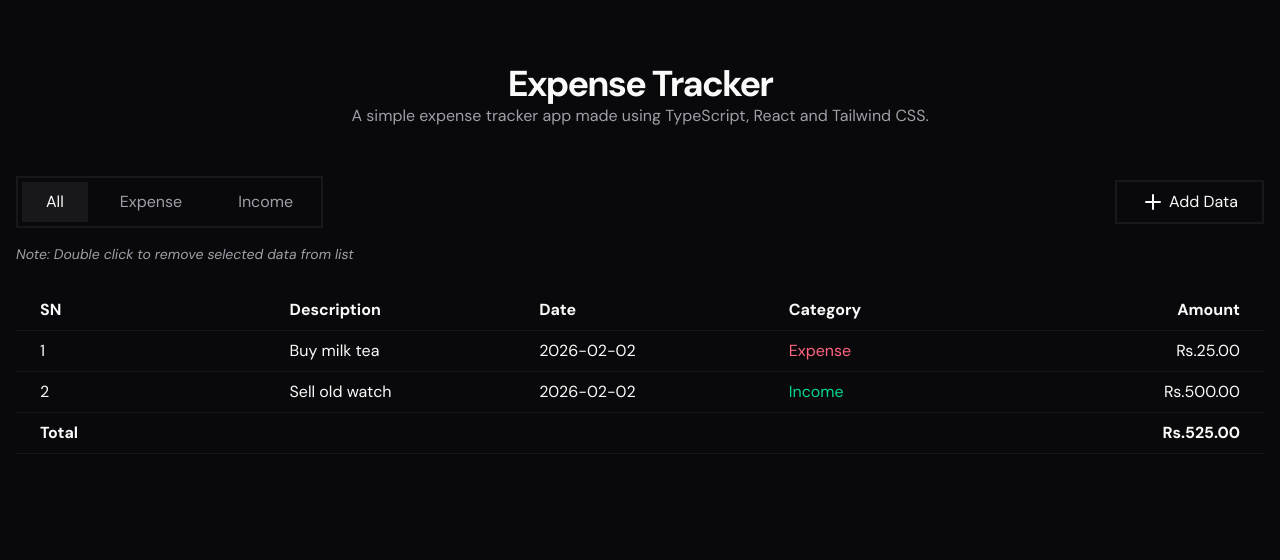
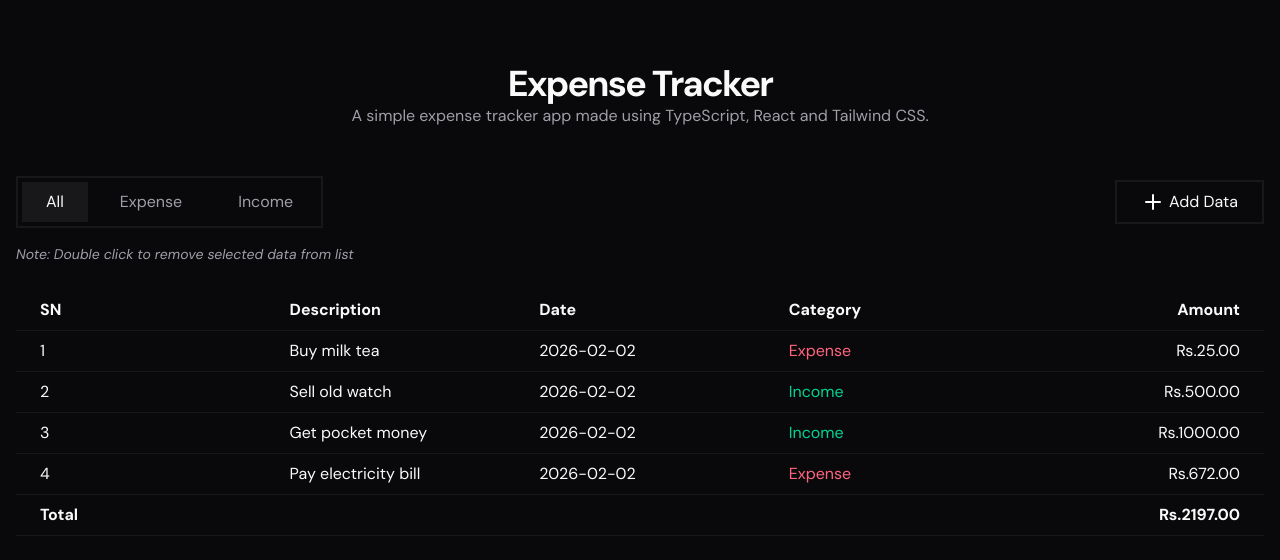
Before and after one commit to Ashmin-Bhujel/react-expense-tracker, a React (Vite) app: page / in a window 1280 px wide. Shown: the top 560 px of the page. Built offline with nearby package versions, Linux system fonts and the light colour scheme.

Commit message:
feat: filter list functionality

```diff
--- a/src/components/expense-tracker.tsx
+++ b/src/components/expense-tracker.tsx
@@ -1,15 +1,37 @@
 import { Plus } from "lucide-react";
 import Button from "./button";
 import Filter from "./filter";
+import type { FilterOption } from "./filter";
 import { expenseData as initialExpenseData } from "../data";
 import Table from "./table";
+import { useState } from "react";
 
 export default function ExpenseTracker() {
+  const [expenseData, setExpenseData] = useState(initialExpenseData);
+  const [filteredExpenseData, setFilteredExpenseData] = useState(expenseData);
+
+  const totalAmount = filteredExpenseData.reduce(
+    (acc, curr) => acc + curr.amount,
+    0,
+  );
+
+  function updateFilteredExpenseData(filterOption: FilterOption) {
+    if (filterOption === "all") {
+      setFilteredExpenseData(expenseData);
+    } else {
+      setFilteredExpenseData(
+        expenseData.filter(
+          (expenseData) => expenseData.category === filterOption,
+        ),
+      );
+    }
+  }
+
   return (
     <section className="container mx-auto my-12 px-4">
       {/* Options */}
       <div className="flex items-center justify-between">
-        <Filter />
+        <Filter updateFilteredExpenseData={updateFilteredExpenseData} />
         <Button logo={<Plus />}>Add Data</Button>
       </div>
 
@@ -19,7 +41,10 @@ export default function ExpenseTracker() {
       </em>
 
       {/* Table */}
-      <Table filteredExpenseData={initialExpenseData} />
+      <Table
+        filteredExpenseData={filteredExpenseData}
+        totalAmount={totalAmount}
+      />
     </section>
   );
 }
--- a/src/components/filter.tsx
+++ b/src/components/filter.tsx
@@ -3,14 +3,19 @@ import FilterTab from "./filter-tab";
 
 export type FilterOption = "all" | "expense" | "income";
 
+type FilerProps = {
+  updateFilteredExpenseData: (filterOption: FilterOption) => void;
+};
+
 const filterOptions: FilterOption[] = ["all", "expense", "income"];
 
-export default function Filter() {
+export default function Filter({ updateFilteredExpenseData }: FilerProps) {
   const [currentFilterOption, setCurrentFilterOption] =
     useState<FilterOption>("all");
 
   function handleFilterOptionChange(filterOption: FilterOption) {
     setCurrentFilterOption(filterOption);
+    updateFilteredExpenseData(filterOption);
   }
 
   return (
--- a/src/components/table-foot.tsx
+++ b/src/components/table-foot.tsx
@@ -1,14 +1,15 @@
-export default function TableFoot() {
+type TableFootProps = {
+  totalAmount: number;
+};
+
+export default function TableFoot({ totalAmount }: TableFootProps) {
   return (
     <tfoot>
       <tr className="flex items-center border-b border-(--muted-background) transition-colors duration-300 hover:bg-(--muted-background)">
         <td className="flex-1 px-6 py-2 text-left font-bold">Total</td>
         <td className="flex-1 px-6 py-2 text-right font-bold">
           <span>Rs.</span>
-          {/*
-          // TODO: Display calculated total
-          */}
-          <span>525.00</span>
+          <span>{totalAmount.toFixed(2)}</span>
         </td>
       </tr>
     </tfoot>
--- a/src/components/table.tsx
+++ b/src/components/table.tsx
@@ -5,9 +5,13 @@ import TableHead from "./table-head";
 
 type TableProps = {
   filteredExpenseData: ExpenseData[];
+  totalAmount: number;
 };
 
-export default function Table({ filteredExpenseData }: TableProps) {
+export default function Table({
+  filteredExpenseData,
+  totalAmount,
+}: TableProps) {
   return (
     <table className="mt-6 flex flex-col">
       {/* Table head */}
@@ -17,7 +21,7 @@ export default function Table({ filteredExpenseData }: TableProps) {
       <TableBody filteredExpenseData={filteredExpenseData} />
 
       {/* Table foot */}
-      <TableFoot />
+      <TableFoot totalAmount={totalAmount} />
     </table>
   );
 }
--- a/src/data/index.ts
+++ b/src/data/index.ts
@@ -21,4 +21,18 @@ export const expenseData: ExpenseData[] = [
     category: "income",
     amount: 500,
   },
+  {
+    id: crypto.randomUUID(),
+    description: "Get pocket money",
+    date: Date.now(),
+    category: "income",
+    amount: 1000,
+  },
+  {
+    id: crypto.randomUUID(),
+    description: "Pay electricity bill",
+    date: Date.now(),
+    category: "expense",
+    amount: 672,
+  },
 ];
```
